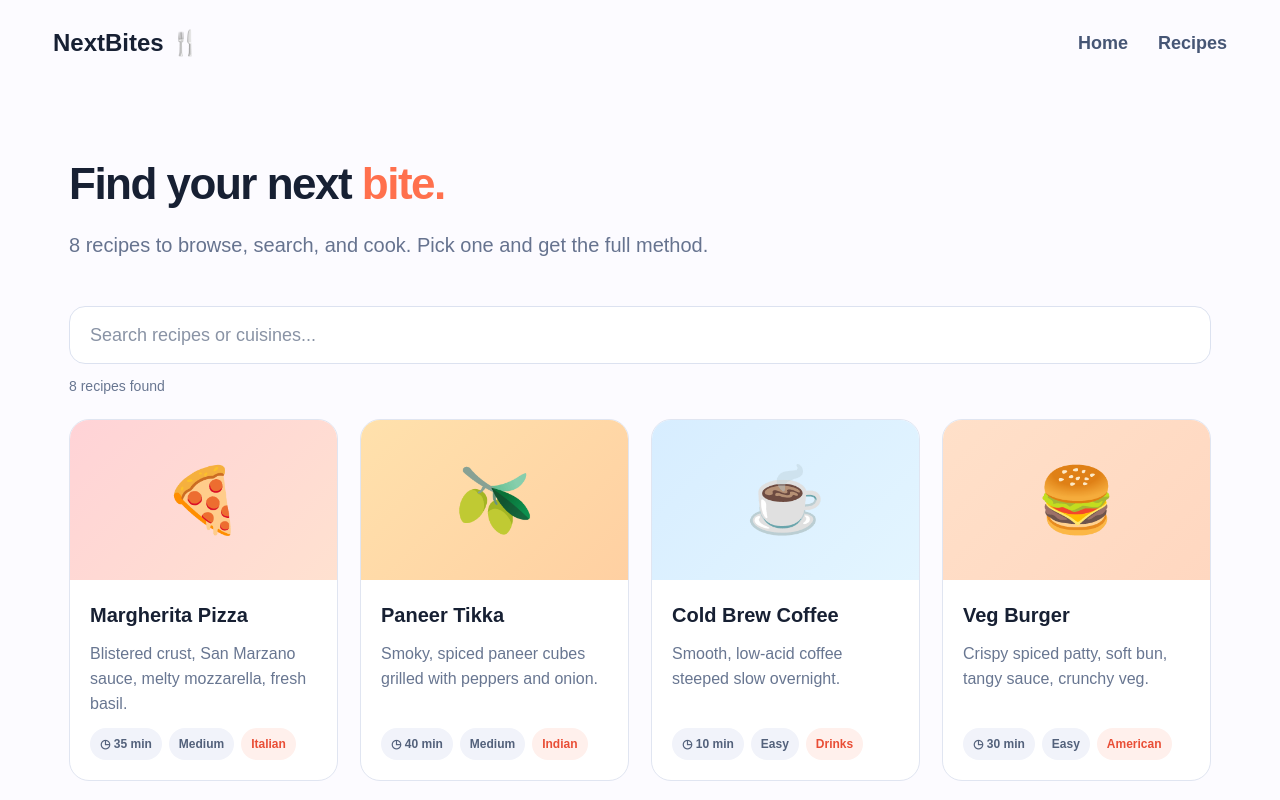
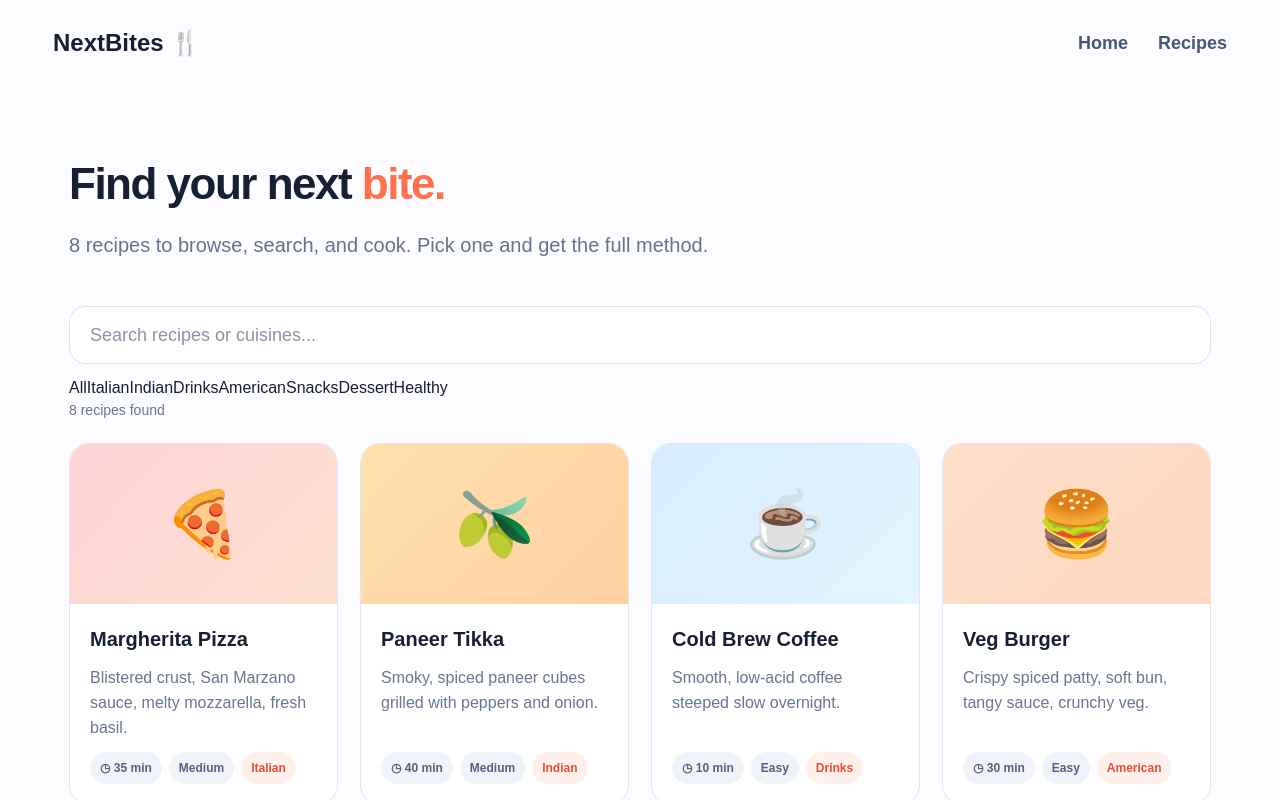
Before and after one commit to yadpriyanshu22-bot/NextBites, a Next.js app: page / in a window 1280 px wide. Shown: the top 800 px of the page. Built offline with nearby package versions, Linux system fonts and the light colour scheme.

Commit message:
Add recipe category filtering

```diff
--- a/app/page.tsx
+++ b/app/page.tsx
@@ -6,12 +6,20 @@ import RecipeCard from "./components/RecipeCard";
 
 export default function Home() {
   const [search, setSearch] = useState("");
+  const [selectedCategory, setSelectedCategory] = useState("All");
 
-  const filteredRecipes = recipes.filter((recipe) =>
-    `${recipe.name} ${recipe.category} ${recipe.description}`
+  const categories = ["All", ...new Set(recipes.map((recipe) => recipe.category))];
+
+  const filteredRecipes = recipes.filter((recipe) => {
+    const matchesSearch = `${recipe.name} ${recipe.category} ${recipe.description}`
       .toLowerCase()
-      .includes(search.trim().toLowerCase())
-  );
+      .includes(search.trim().toLowerCase());
+
+    const matchesCategory =
+      selectedCategory === "All" || recipe.category === selectedCategory;
+
+    return matchesSearch && matchesCategory;
+  });
 
   return (
     <main className="page">
@@ -36,6 +44,21 @@ export default function Home() {
           aria-label="Search recipes by name, category, or description"
         />
 
+        <div className="category-filters">
+          {categories.map((category) => (
+            <button
+              key={category}
+              type="button"
+              className={`category-button ${
+                selectedCategory === category ? "active" : ""
+              }`}
+              onClick={() => setSelectedCategory(category)}
+            >
+              {category}
+            </button>
+          ))}
+        </div>
+
         <p className="recipe-count">
           {filteredRecipes.length}{" "}
           {filteredRecipes.length === 1 ? "recipe" : "recipes"} found
```
